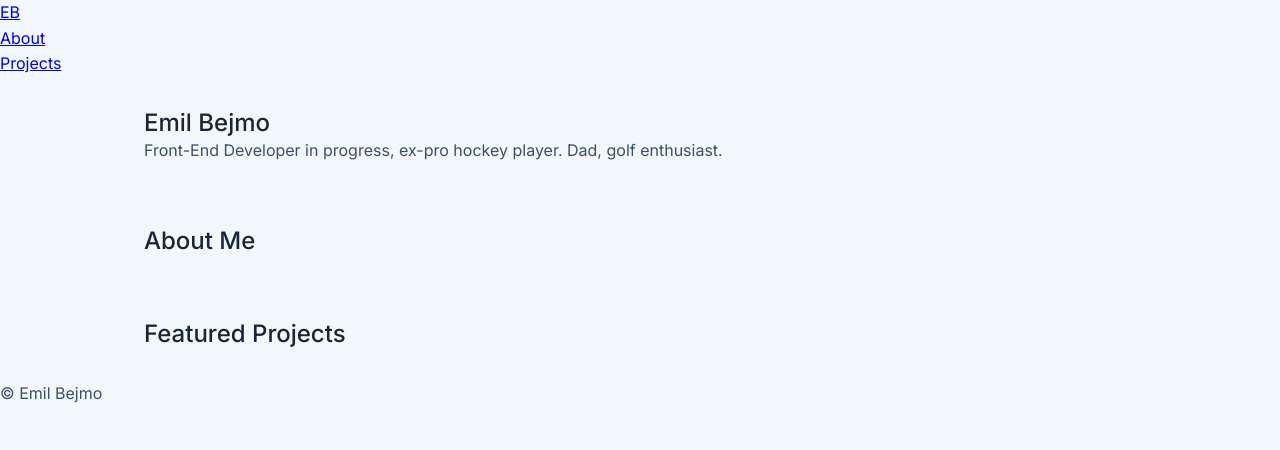
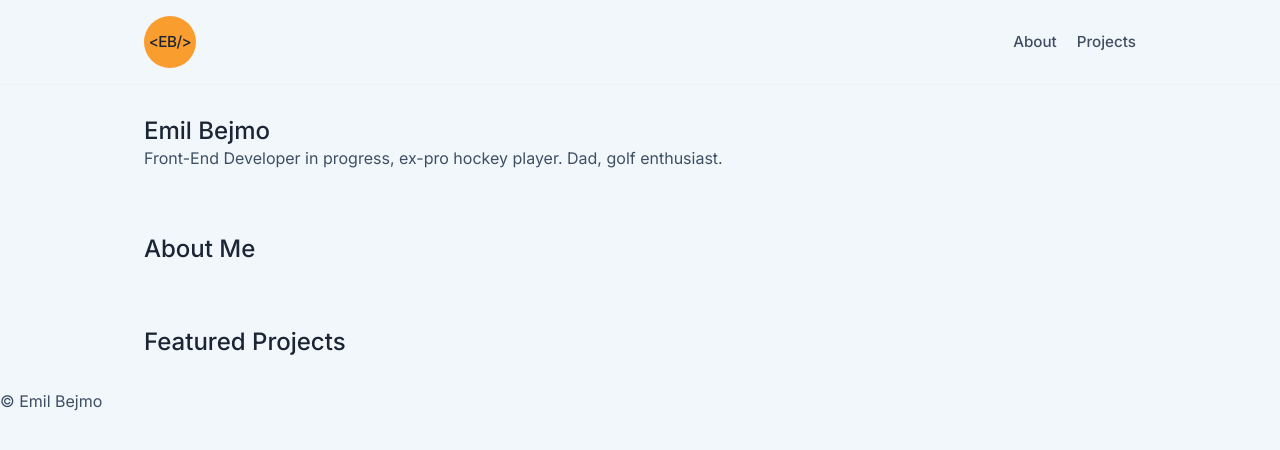
Before and after one commit to ebejmo/emil-portfolio, a plain HTML site: page index.html in a window 1280 px wide. Drawn offline with Linux system fonts and the light colour scheme.

Commit message:
feat: simple header

```diff
--- /dev/null
+++ b/css/header.css
@@ -0,0 +1,87 @@
+.site-header {
+  position: sticky;
+  top: 0;
+  z-index: 10;
+  background-color: var(--color-bg);
+  border-bottom: 1px solid var(--color-muted);
+  backdrop-filter: blur(8px);
+}
+
+.site-header__inner {
+  display: flex;
+  align-items: center;
+  justify-content: space-between;
+  gap: var(--space-2);
+  padding-block: 0.75rem;
+}
+
+.logo {
+  display: inline-flex;
+  align-items: center;
+  gap: 0.5rem;
+  text-decoration: none;
+}
+
+.logo-mark {
+  display: inline-flex;
+  align-items: center;
+  justify-content: center;
+  width: 3.25rem;
+  height: 3.25rem;
+  border-radius: 50%;
+  background: var(--color-crazy-orange);
+  color: var(--color-heading);
+  font-size: 0.95rem;
+  font-weight: 500;
+  letter-spacing: -0.5px;
+}
+
+.site-nav__list {
+  display: flex;
+  align-items: center;
+  gap: 1.25rem;
+}
+
+.site-nav__link {
+  font-size: 0.9rem;
+  text-decoration: none;
+  color: var(--color-text);
+  font-weight: 500;
+  position: relative;
+  padding-block: 0.25rem;
+}
+
+.site-nav__link::after {
+  content: '';
+  position: absolute;
+  left: 0;
+  bottom: 0;
+  width: 0;
+  height: 2px;
+  background-color: var(--color-crazy-orange);
+  transition: width 0.2s ease-out;
+}
+
+.site-nav__link:hover::after,
+.site-nav__link:focus-visible::after {
+  width: 100%;
+}
+
+.site-nav__link:focus-visible {
+  outline: 2px solid var(--color-crazy-orange);
+  outline-offset: 2px;
+}
+
+@media (min-width: 768px) {
+  .site-header__inner {
+    padding-block: 1rem;
+  }
+
+  .logo-text {
+    font-size: 1.05rem;
+  }
+
+  .site-nav__link {
+    font-size: 0.95rem;
+  }
+}
--- a/css/styles.css
+++ b/css/styles.css
@@ -3,6 +3,7 @@
   --color-heading: #1b2535;
   --color-text: #3f4f63;
   --color-white: #ffffff;
+  --color-crazy-orange: #fa9d2f;
   --color-accent: #3478f6;
   --color-muted: #eff3f8;
   --color-link: #0159f7;
@@ -27,10 +28,6 @@
   box-sizing: border-box;
 }
 
-html {
-  scroll-behavior: smooth;
-}
-
 body,
 h1,
 h2,
@@ -44,6 +41,15 @@ li {
 
 ul {
   list-style: none;
+}
+
+img {
+  max-width: 100%;
+  display: block;
+}
+
+html {
+  scroll-behavior: smooth;
 }
 
 body {
@@ -64,11 +70,6 @@ h3 {
   line-height: 1.2;
 }
 
-img {
-  max-width: 100%;
-  display: block;
-}
-
 .container {
   max-width: var(--max-width);
   margin-inline: auto;
--- a/index.html
+++ b/index.html
@@ -5,22 +5,28 @@
     <meta name="viewport" content="width=device-width, initial-scale=1.0" />
     <meta name="description" content="Portfolio website for Emil Bejmo, a front-end developer in progress " />
     <title>Emil Bejmo | Front-End Developer</title>
+    <link href="https://fonts.googleapis.com/css2?family=Inter:wght@300;400;500;600;700&display=swap" rel="stylesheet" />
     <link rel="stylesheet" href="./css/styles.css" />
-    <link href="https://fonts.googleapis.com/css2?family=Inter:wght@300;400;500;600;700&display=swap" rel="stylesheet" />
+    <link rel="stylesheet" href="./css/header.css" />
     <link rel="icon" type="image/x-icon" href="./assets/icons/favicon.ico" />
     <link rel="icon" type="image/png" sizes="32x32" href="./assets/icons/favicon-16x16.png" />
     <link rel="icon" type="image/png" sizes="16x16" href="./assets/icons/favicon-32x32.png" />
     <script src="./js/main.js" defer></script>
   </head>
   <body>
-    <header>
-      <nav class="site-nav">
-        <a href="#" class="site-logo">EB</a>
-        <ul class="site-nav__links">
-          <li><a href="#about">About</a></li>
-          <li><a href="#projects">Projects</a></li>
-        </ul>
-      </nav>
+    <header class="site-header">
+      <div class="container site-header__inner">
+        <a href="#" class="logo" aria-label="Go to top">
+          <span class="logo-mark">&lt;EB/&gt;</span>
+        </a>
+
+        <nav class="site-nav" aria-label="Main navigation">
+          <ul class="site-nav__list">
+            <li><a href="#about" class="site-nav__link">About</a></li>
+            <li><a href="#projects" class="site-nav__link">Projects</a></li>
+          </ul>
+        </nav>
+      </div>
     </header>
 
     <main>
```
